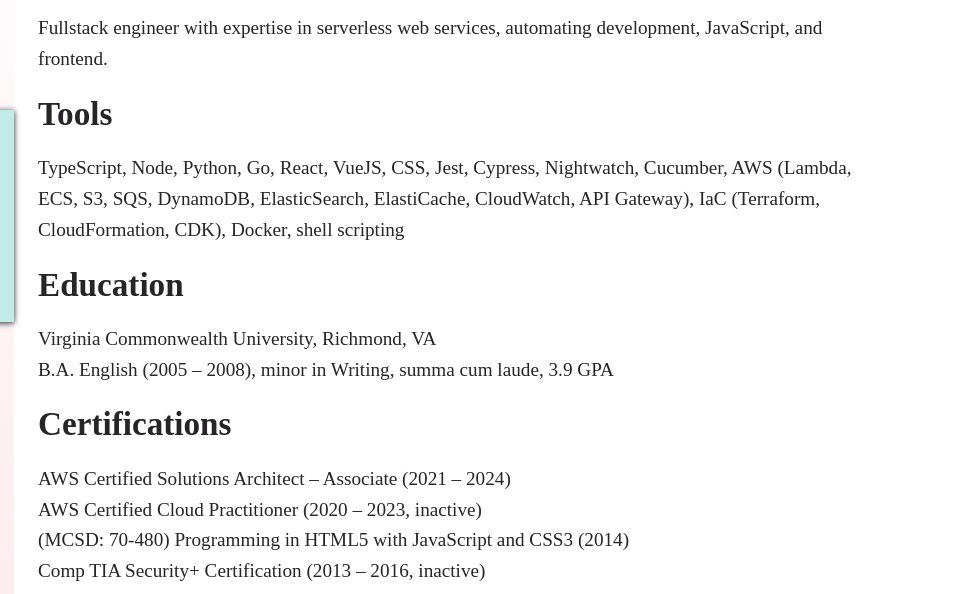
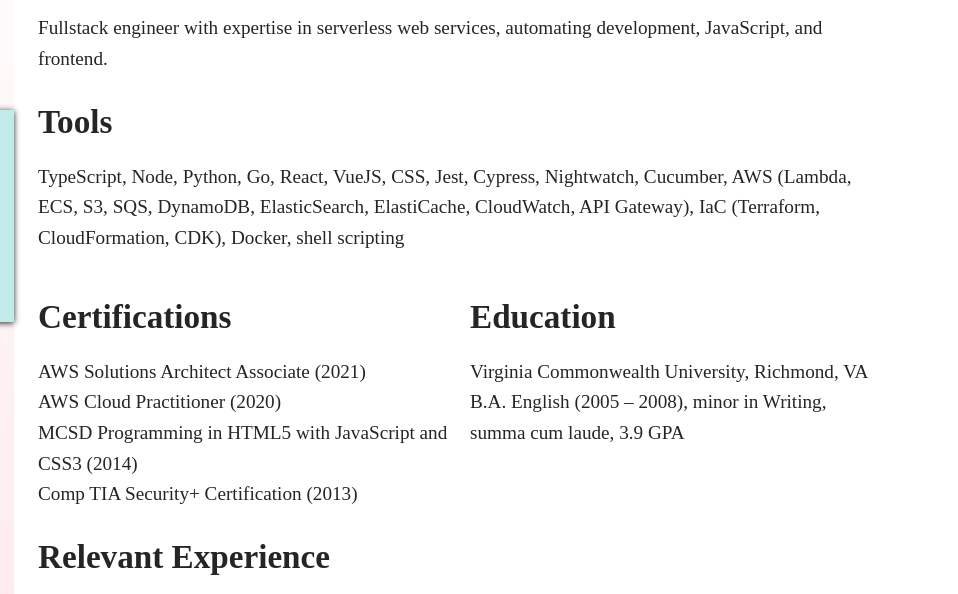
Before and after one commit to thephilgray/thephilgray-gatsby, a Gatsby site: page /resume in a window 1280 px wide. Shown: the part 340-934 px from the top of the page, 322-1280 px from the left. Built offline with nearby package versions, Linux system fonts and the light colour scheme; Gatsby itself is replaced by a stand-in of ours.

Commit message:
more updates to resume

```diff
--- a/src/data/resume.yaml
+++ b/src/data/resume.yaml
@@ -21,14 +21,14 @@
     concentration: minor in Writing
     honors: summa cum laude, 3.9 GPA
 certifications:
-  - title: AWS Certified Solutions Architect – Associate
-    years: '2021 – 2024'
-  - title: AWS Certified Cloud Practitioner
-    years: '2020 – 2023, inactive'
-  - title: '(MCSD: 70-480) Programming in HTML5 with JavaScript and CSS3'
+  - title: AWS Solutions Architect Associate
+    years: '2021'
+  - title: AWS Cloud Practitioner
+    years: '2020'
+  - title: 'MCSD Programming in HTML5 with JavaScript and CSS3'
     years: '2014'
   - title: Comp TIA Security+ Certification
-    years: '2013 – 2016, inactive'
+    years: '2013'
 experience:
   - company: Capital One
     years: 04/2021 – present
@@ -36,27 +36,27 @@
     titles:
       - Principal Associate Software Engineer – 07/2023 - present
       - Senior Associate Software Engineer – 04/2021 – 07/2023
-    description: Contributed to fullstack, cross platform solutions such as a MFA flow for draft credit card applications, end-to-end KYC flows, serverless migrations and re-architectures of microservices, and developer and agent tooling.
+    description: Contributed to fullstack, cross-platform solutions such as a MFA flow for draft credit card applications, end-to-end KYC flows, serverless migrations, architectures, and re-architectures of microservices, and developer and customer service tooling.
   - company: Generali Global Assistance North America
     years: 09/2019 – 04/2021
     location: Washington, DC
     titles:
       - Fullstack Engineer, 04/2020 – 04/2021
       - Frontend Developer, 09/2019 – 04/2020
-    description: Developed frontend features and tooling, contributed to migrations to React and serverless AWS infrastructure. Led several efforts to automate manual processes and embrace best practices with regards to React, JavaScript, and testing.
+    description: Developed frontend features and tooling, contributed to migrations to React and serverless AWS infrastructure. Initiated efforts to automate manual processes and embrace best practices for React, JavaScript, and testing.
   - company: National Capitol Contracting
     years: 07/2018 – 09/2019
     location: Arlington, VA
     titles:
       - ePublications Technical Specialist
-    description: Designed and developed interactive EPUBs and e-book plugins for language instructors at the Department of State Foreign Services Institute using HTML5, CSS3, and JavaScript. Created a framework for quickly scaffolding, developing locally with a dev server, testing on real and simulated devices (iPhone, iPad, Android, Web), and bundling EPUBs on par with web frontend tooling.
+    description: Designed and developed interactive EPUBs and e-book plugins for language instructors at the Department of State Foreign Services Institute using HTML5, CSS3, and JavaScript. Proposed and created a framework and dev server for quickly scaffolding, developing locally, testing on real and simulated devices, and bundling EPUBs on par with web frontend tooling.
   - company: 'BSA | The Software Alliance'
     years: 04/2015 – 07/2018
     location: Washington, DC
     titles:
       - Independent Consultant, 11/2017 - 07/2018
       - Digital Manager, 04/2015 - 11/2017
-    description: Designed and developed frontend features, themes, emails, surveys, analytics, dashboards, and microsites using HTML5, CSS3, JavaScript, PHP, WordPress, static site generators, and frontend frameworks. Championed a successful transition to mobile-first responsive design.
+    description: Designed and developed frontend features, themes, emails, surveys, analytics, dashboards, and microsites using HTML5, CSS3, JavaScript, PHP, WordPress, static site generators, and frontend frameworks. Championed a transition to mobile-first responsive design.
   # - company: ProSol
   #   years: 11/2014 – 04/2015
   #   location: Washington, DC
--- a/src/pages/resume.js
+++ b/src/pages/resume.js
@@ -71,7 +71,7 @@
   }
 
   @media print {
-    font-size: 50%;
+    font-size: 55%;
 
     header {
       display: flex;
@@ -99,6 +99,20 @@
 const ResumeSection = styled.section`
   @media print {
     page-break-before: ${({ pageBreak }) => (pageBreak ? 'always' : 'inherit')};
+  }
+`
+
+const SkillsToolsAndEducationLayout = styled.div`
+  @media only screen and (min-width: 768px), print {
+    display: grid;
+    grid-gap: 1em;
+    grid-column: col 3 / span 2;
+    grid-row: row 2;
+    grid-template-columns: 1fr 1fr;
+
+    .skills-and-tools {
+      grid-column: 1 / 3;
+    }
   }
 `
 
@@ -207,6 +221,7 @@
               <h2>Overview</h2>
               <p>{overview}</p>
             </ResumeSection>
+            <SkillsToolsAndEducationLayout>
               <ResumeSection className="skills-and-tools">
                 <div className="tools">
                   <h2>Tools</h2>
@@ -221,18 +236,7 @@
               {/* <ResumeSection>
               <h2>Projects</h2>
             </ResumeSection> */}
-            <ResumeSection>
-              <h2>Education</h2>
-              {education.map((school, i) => (
-                <p key={school.title || `school-${i}`}>
-                  {school.title}, {school.location}
-                  <br />
-                  {school.degree} ({school.years}), {school.concentration},{' '}
-                  {school.honors}
-                </p>
-              ))}
-            </ResumeSection>
-            <ResumeSection>
+              <ResumeSection className="certifications">
                 <h2>Certifications</h2>
                 <p>
                   {certifications.map((cert, i) => (
@@ -245,6 +249,18 @@
                   ))}
                 </p>
               </ResumeSection>
+              <ResumeSection className="education">
+                <h2>Education</h2>
+                {education.map((school, i) => (
+                  <p key={school.title || `school-${i}`}>
+                    {school.title}, {school.location}
+                    <br />
+                    {school.degree} ({school.years}), {school.concentration},{' '}
+                    {school.honors}
+                  </p>
+                ))}
+              </ResumeSection>
+            </SkillsToolsAndEducationLayout>
             <ResumeSection pageBreak={false}>
               <h2>Relevant Experience</h2>
               <RelevantExperienceLayout>
```
Lines whose indentation alone changed are shown as unchanged.
